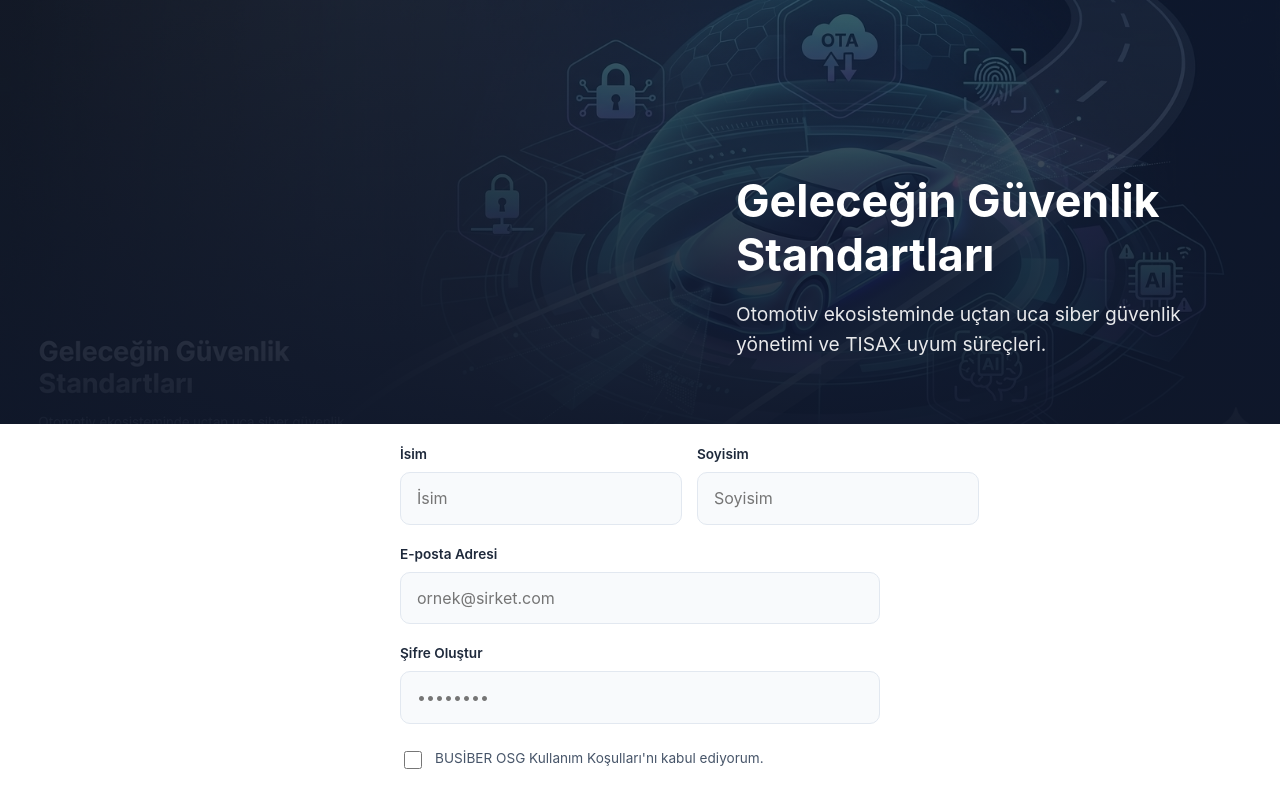
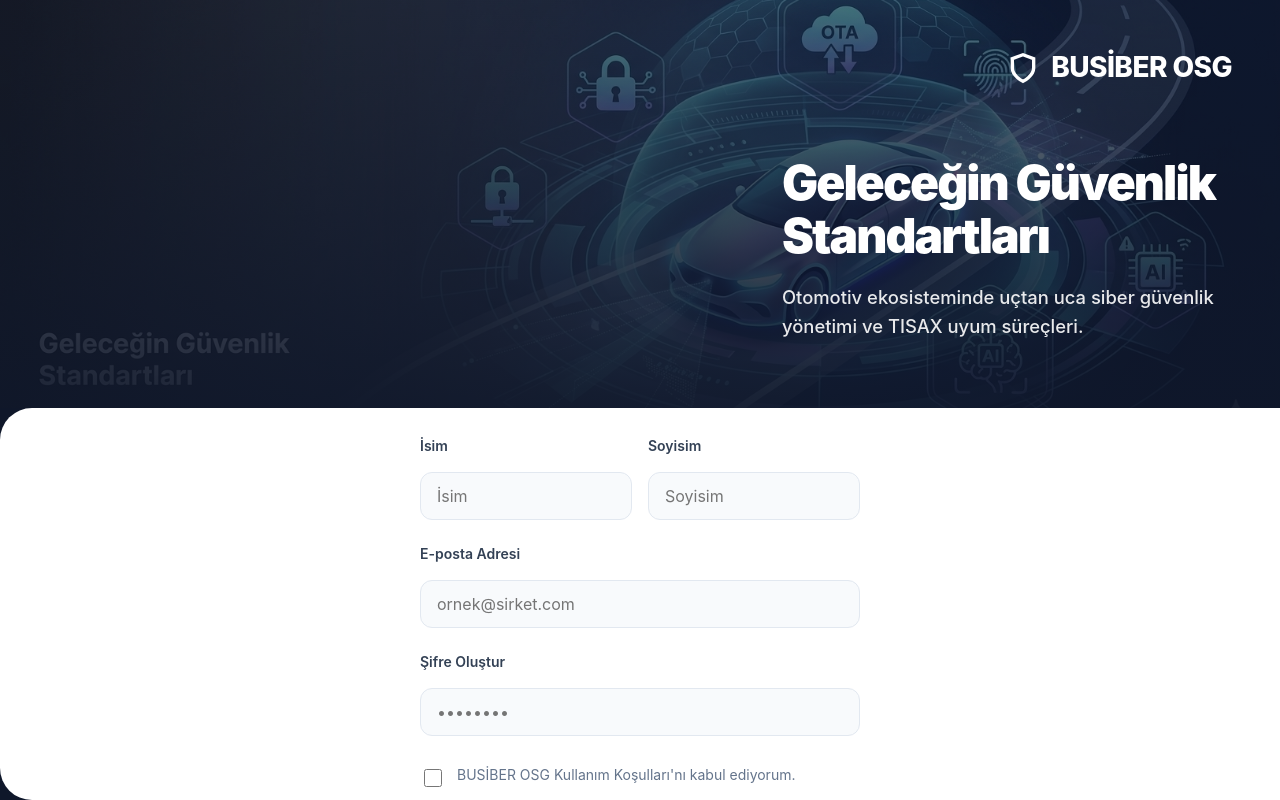
Before and after one commit to siber-boun/tisaxv1, a React (Vite) app: page / in a window 1280 px wide. Built offline with nearby package versions, Linux system fonts and the light colour scheme.

Commit message:
fix: LoginPage.jsx inline style syntax error corrected

```diff
--- a/src/components/LoginPage.jsx
+++ b/src/components/LoginPage.jsx
@@ -54,7 +54,7 @@ export default function LoginPage({ users, onLogin, onAddUser }) {
   };
 
   return (
-    <div className="auth-master-wrapper" style={{ display: 'flex', minHeight: '100vh', width: '100vw' }}>
+    <div className="auth-master-wrapper" style={{ display: 'flex', minHeight: '100vh', width: '100vw', backgroundColor: '#0f172a' }}>
 
       {/* SOL BÖLÜM (Hero Alanı) */}
       <div
@@ -68,8 +68,8 @@ export default function LoginPage({ users, onLogin, onAddUser }) {
           backgroundRepeat: 'no-repeat',
           display: 'flex',
           flexDirection: 'column',
-          justifyContent: 'flex-end',
-          padding: '4rem',
+          justifyContent: 'space-between', // Top logo, Bottom text
+          padding: '3rem',
           color: 'white',
         }}
       >
@@ -81,109 +81,152 @@ export default function LoginPage({ users, onLogin, onAddUser }) {
             left: 0,
             width: '100%',
             height: '100%',
-            backgroundColor: 'rgba(15, 23, 42, 0.65)',
+            backgroundColor: 'rgba(15, 23, 42, 0.55)',
             zIndex: 1
           }}
         ></div>
 
-        <div className="image-text-content" style={{ position: 'relative', zIndex: 2 }}>
-          <div style={{ position: 'absolute', top: '-18rem', left: '0' }}>
-            <span style={{ fontSize: '1.5rem', fontWeight: 'bold', display: 'flex', alignItems: 'center', gap: '10px' }}>
-              <svg width="24" height="24" viewBox="0 0 24 24" fill="none" stroke="white" strokeWidth="2.5">
-                <path d="M12 22s8-4 8-10V5l-8-3-8 3v7c0 6 8 10 8 10z"/>
-              </svg>
-              BUSİBER OSG
-            </span>
-          </div>
+        {/* LOGO ALANI */}
+        <div style={{ position: 'relative', zIndex: 2 }}>
+          <span style={{ fontSize: '1.75rem', fontWeight: '800', display: 'flex', alignItems: 'center', gap: '12px', letterSpacing: '-0.02em' }}>
+            <svg width="32" height="32" viewBox="0 0 24 24" fill="none" stroke="white" strokeWidth="2.5">
+              <path d="M12 22s8-4 8-10V5l-8-3-8 3v7c0 6 8 10 8 10z"/>
+            </svg>
+            BUSİBER OSG
+          </span>
+        </div>
 
-          <h1 style={{ fontSize: '2.8rem', fontWeight: 'bold', marginBottom: '1rem', lineHeight: '1.2' }}>
+        {/* ALT METİN ALANI */}
+        <div style={{ position: 'relative', zIndex: 2 }}>
+          <h1 style={{ fontSize: '3rem', fontWeight: '900', marginBottom: '1.25rem', lineHeight: '1.1', letterSpacing: '-0.04em' }}>
             Geleceğin Güvenlik<br />Standartları
           </h1>
-          <p style={{ fontSize: '1.2rem', opacity: 0.9, maxWidth: '500px', lineHeight: '1.6' }}>
+          <p style={{ fontSize: '1.15rem', opacity: 0.9, maxWidth: '450px', lineHeight: '1.6', fontWeight: '500' }}>
             Otomotiv ekosisteminde uçtan uca siber güvenlik yönetimi ve TISAX uyum süreçleri.
           </p>
         </div>
       </div>
 
       {/* SAĞ BÖLÜM: Form Alanı */}
-      <div className="auth-form-side" style={{ flex: 1, backgroundColor: 'white', display: 'flex', flexDirection: 'column' }}>
-        <header className="auth-header" style={{ height: '80px', padding: '0 40px', display: 'flex', alignItems: 'center', justifyContent: 'flex-end', borderBottom: '1px solid #e2e8f0' }}>
-          <nav className="auth-nav" style={{ display: 'flex', gap: '10px' }}>
+      <div className="auth-form-side" style={{ flex: 1, backgroundColor: 'white', display: 'flex', flexDirection: 'column', borderTopLeftRadius: '2rem', borderBottomLeftRadius: '2rem', overflow: 'hidden' }}>
+        <header className="auth-header" style={{ height: '80px', padding: '0 40px', display: 'flex', alignItems: 'center', justifyContent: 'flex-end', borderBottom: '1px solid #f1f5f9' }}>
+          <nav className="auth-nav" style={{ display: 'flex', gap: '8px' }}>
             <button
               className={`nav-btn ${mode === 'login' ? 'active' : ''}`}
               onClick={() => setMode('login')}
+              style={{ padding: '0.6rem 1.25rem', fontSize: '0.9rem', fontWeight: '600' }}
             >
               Giriş Yap
             </button>
             <button
               className={`nav-btn signup-nav ${mode === 'signup' ? 'active' : ''}`}
               onClick={() => setMode('signup')}
+              style={{ padding: '0.6rem 1.25rem', fontSize: '0.9rem', fontWeight: '600' }}
             >
               Kayıt Ol
             </button>
           </nav>
         </header>
 
-        <div className="form-scroll-container" style={{ flex: 1, display: 'flex', alignItems: 'center', justifyContent: 'center', padding: '40px' }}>
-          <div className="form-container" style={{ width: '100%', maxWidth: '480px' }}>
-            <div className="form-welcome">
-              <h2 style={{ fontSize: '1.85rem', fontWeight: 800, color: '#0f172a', margin: '0 0 8px 0' }}>
+        <div className="form-scroll-container" style={{ flex: 1, display: 'flex', alignItems: 'center', justifyContent: 'center', padding: '3rem' }}>
+          <div className="form-container" style={{ width: '100%', maxWidth: '440px' }}>
+            <div className="form-welcome" style={{ marginBottom: '2.5rem' }}>
+              <h2 style={{ fontSize: '2rem', fontWeight: '800', color: '#0f172a', margin: '0 0 10px 0', letterSpacing: '-0.02em' }}>
                 {mode === 'signup' ? 'Yeni Kullanıcı Oluştur' : 'Sisteme Erişim Sağla'}
               </h2>
-              <p style={{ color: '#64748b', margin: '0 0 32px 0', fontSize: '0.95rem' }}>
+              <p style={{ color: '#64748b', margin: 0, fontSize: '1rem', fontWeight: '500' }}>
                 {mode === 'signup' ? 'Platformun tüm avantajlarından yararlanmak için kaydolun.' : 'Lütfen kimlik bilgilerinizi girerek devam edin.'}
               </p>
             </div>
 
-            <form onSubmit={handleSubmit} className="auth-main-form" style={{ display: 'flex', flexDirection: 'column', gap: '20px' }}>
+            <form onSubmit={handleSubmit} className="auth-main-form" style={{ display: 'flex', flexDirection: 'column', gap: '1.5rem' }}>
               {mode === 'signup' ? (
                 <>
-                  <div className="form-row" style={{ display: 'flex', gap: '15px' }}>
-                    <div className="input-group">
-                      <label>İsim</label>
-                      <input type="text" placeholder="İsim" required value={formData.name} onChange={e => setFormData({...formData, name: e.target.value})} />
+                  <div className="form-row" style={{ display: 'flex', gap: '1rem' }}>
+                    <div className="input-group" style={{ flex: 1 }}>
+                      <label style={{ display: 'block', marginBottom: '0.5rem', fontSize: '0.875rem', fontWeight: '600', color: '#334155' }}>İsim</label>
+                      <input
+                        type="text"
+                        placeholder="İsim"
+                        required
+                        value={formData.name}
+                        onChange={e => setFormData({...formData, name: e.target.value})}
+                        style={{ width: '100%', padding: '0.75rem 1rem', border: '1px solid #e2e8f0', borderRadius: '0.75rem', background: '#f8fafc' }}
+                      />
                     </div>
-                    <div className="input-group">
-                      <label>Soyisim</label>
-                      <input type="text" placeholder="Soyisim" required value={formData.surname} onChange={e => setFormData({...formData, surname: e.target.value})} />
+                    <div className="input-group" style={{ flex: 1 }}>
+                      <label style={{ display: 'block', marginBottom: '0.5rem', fontSize: '0.875rem', fontWeight: '600', color: '#334155' }}>Soyisim</label>
+                      <input
+                        type="text"
+                        placeholder="Soyisim"
+                        required
+                        value={formData.surname}
+                        onChange={e => setFormData({...formData, surname: e.target.value})}
+                        style={{ width: '100%', padding: '0.75rem 1rem', border: '1px solid #e2e8f0', borderRadius: '0.75rem', background: '#f8fafc' }}
+                      />
                     </div>
                   </div>
                   <div className="input-group">
-                    <label>E-posta Adresi</label>
-                    <input type="email" placeholder="ornek@sirket.com" required value={formData.email} onChange={e => setFormData({...formData, email: e.target.value})} />
+                    <label style={{ display: 'block', marginBottom: '0.5rem', fontSize: '0.875rem', fontWeight: '600', color: '#334155' }}>E-posta Adresi</label>
+                    <input
+                      type="email"
+                      placeholder="ornek@sirket.com"
+                      required
+                      value={formData.email}
+                      onChange={e => setFormData({...formData, email: e.target.value})}
+                      style={{ width: '100%', padding: '0.75rem 1rem', border: '1px solid #e2e8f0', borderRadius: '0.75rem', background: '#f8fafc' }}
+                    />
                   </div>
                 </>
               ) : (
                 <div className="input-group">
-                  <label>Kullanıcı Adı veya E-posta</label>
-                  <input type="text" placeholder="Kullanıcı adınız" required value={formData.username} onChange={e => setFormData({...formData, username: e.target.value})} />
+                  <label style={{ display: 'block', marginBottom: '0.5rem', fontSize: '0.875rem', fontWeight: '600', color: '#334155' }}>Kullanıcı Adı veya E-posta</label>
+                  <input
+                    type="text"
+                    placeholder="Kullanıcı adınız"
+                    required
+                    value={formData.username}
+                    onChange={e => setFormData({...formData, username: e.target.value})}
+                    style={{ width: '100%', padding: '0.75rem 1rem', border: '1px solid #e2e8f0', borderRadius: '0.75rem', background: '#f8fafc' }}
+                  />
                 </div>
               )}
 
               <div className="input-group">
-                <label>{mode === 'signup' ? 'Şifre Oluştur' : 'Şifre'}</label>
-                <input type="password" placeholder="••••••••" required value={formData.password} onChange={e => setFormData({...formData, password: e.target.value})} />
+                <label style={{ display: 'block', marginBottom: '0.5rem', fontSize: '0.875rem', fontWeight: '600', color: '#334155' }}>{mode === 'signup' ? 'Şifre Oluştur' : 'Şifre'}</label>
+                <input
+                  type="password"
+                  placeholder="••••••••"
+                  required
+                  value={formData.password}
+                  onChange={e => setFormData({...formData, password: e.target.value})}
+                  style={{ width: '100%', padding: '0.75rem 1rem', border: '1px solid #e2e8f0', borderRadius: '0.75rem', background: '#f8fafc' }}
+                />
               </div>
 
               {mode === 'signup' && (
-                <div className="terms-checkbox">
-                  <input type="checkbox" id="terms" checked={formData.terms} onChange={e => setFormData({...formData, terms: e.target.checked})} />
-                  <label htmlFor="terms">BUSİBER OSG Kullanım Koşulları'nı kabul ediyorum.</label>
+                <div className="terms-checkbox" style={{ display: 'flex', gap: '0.75rem', alignItems: 'flex-start' }}>
+                  <input type="checkbox" id="terms" checked={formData.terms} onChange={e => setFormData({...formData, terms: e.target.checked})} style={{ marginTop: '0.25rem' }} />
+                  <label htmlFor="terms" style={{ fontSize: '0.875rem', color: '#64748b', cursor: 'pointer', lineHeight: '1.4' }}>BUSİBER OSG Kullanım Koşulları'nı kabul ediyorum.</label>
                 </div>
               )}
 
-              {error && <div className="auth-error-panel">{error}</div>}
+              {error && <div className="auth-error-panel" style={{ padding: '0.75rem 1rem', background: '#fef2f2', border: '1px solid #fee2e2', borderRadius: '0.75rem', color: '#dc2626', fontSize: '0.875rem', fontWeight: '600' }}>{error}</div>}
 
-              <button type="submit" className="auth-primary-submit">
+              <button
+                type="submit"
+                className="auth-primary-submit"
+                style={{ padding: '1rem', background: '#2563eb', color: 'white', border: 'none', borderRadius: '0.75rem', fontSize: '1rem', fontWeight: '700', cursor: 'pointer', marginTop: '0.5rem' }}
+              >
                 {mode === 'signup' ? 'Hesabı Oluştur ve Giriş Yap' : 'Sisteme Giriş Yap'}
               </button>
             </form>
 
-            <div className="form-switch-link" style={{ textAlign: 'center', marginTop: '32px', color: '#64748b', fontSize: '0.9rem' }}>
+            <div className="form-switch-link" style={{ textAlign: 'center', marginTop: '2.5rem', color: '#64748b', fontSize: '0.925rem' }}>
               {mode === 'signup' ? (
-                <p>Zaten bir hesabınız var mı? <button onClick={() => setMode('login')} style={{ background: 'none', border: 'none', color: '#2563eb', fontWeight: 700, cursor: 'pointer' }}>Giriş Yapın</button></p>
+                <p>Zaten bir hesabınız var mı? <button onClick={() => setMode('login')} style={{ background: 'none', border: 'none', color: '#2563eb', fontWeight: '700', cursor: 'pointer', marginLeft: '0.5rem' }}>Giriş Yapın</button></p>
               ) : (
-                <p>Hesabınız yok mu? <button onClick={() => setMode('signup')} style={{ background: 'none', border: 'none', color: '#2563eb', fontWeight: 700, cursor: 'pointer' }}>Kayıt Olun</button></p>
+                <p>Hesabınız yok mu? <button onClick={() => setMode('signup')} style={{ background: 'none', border: 'none', color: '#2563eb', fontWeight: '700', cursor: 'pointer', marginLeft: '0.5rem' }}>Kayıt Olun</button></p>
               )}
             </div>
           </div>
```
